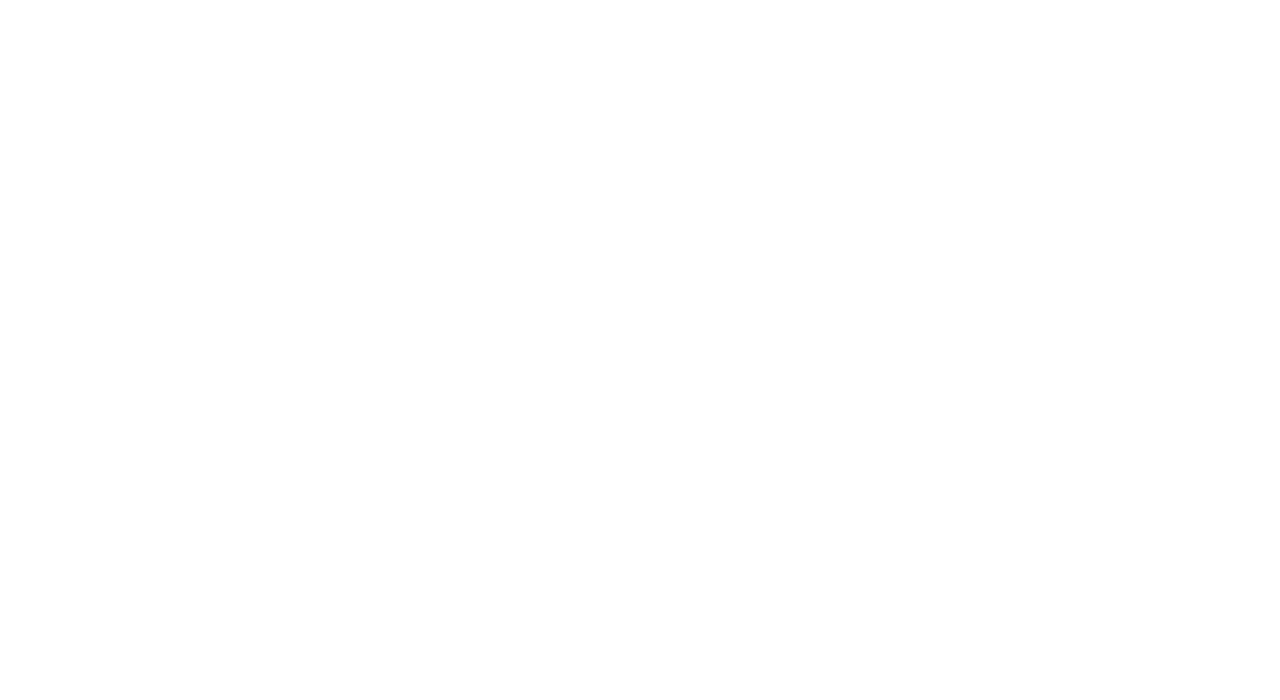
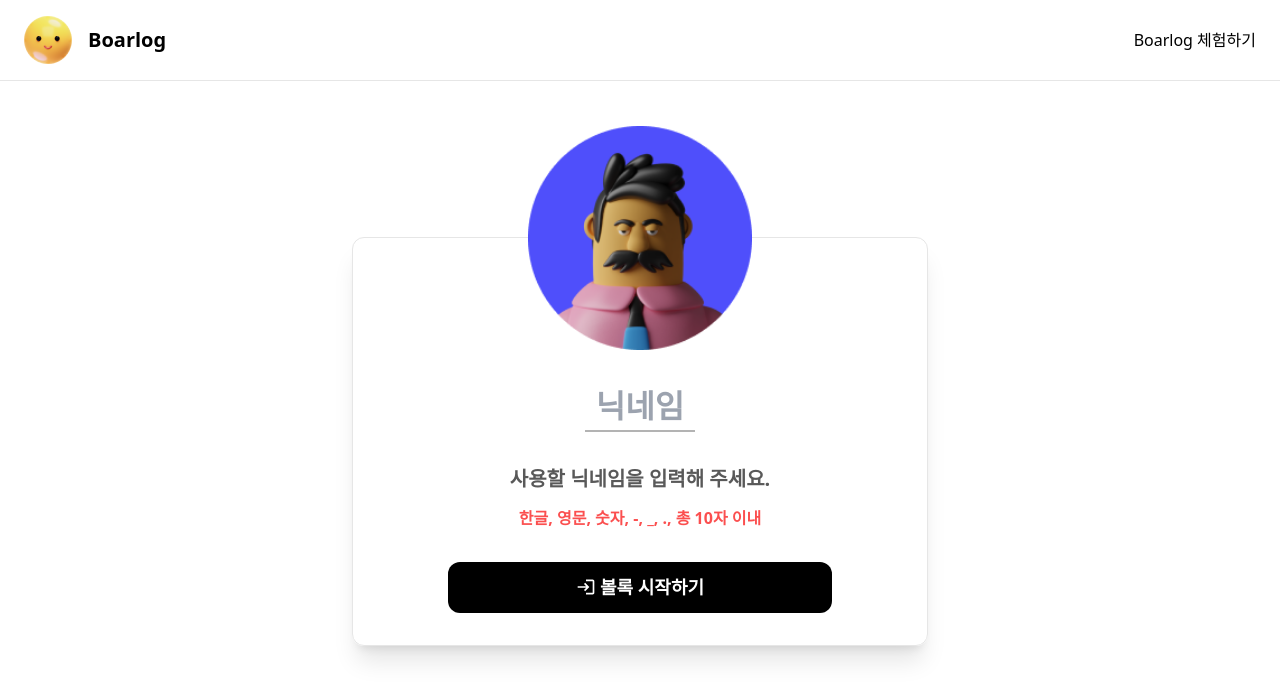
Before and after one commit to boostcampwm2023/web13_Boarlog, a React (Vite) app in the folder frontend/: page /start in a window 1280 px wide. Before the commit this address had no page. Shown: the top 700 px of the page. Built offline with nearby package versions, Linux system fonts and the light colour scheme; a web font is replaced by a local one.

Commit message:
feat: Start 페이지 UI 작업 #10
- Start 페이지 UI 작업을 완료하였습니다.

```diff
--- a/frontend/src/App.tsx
+++ b/frontend/src/App.tsx
@@ -9,6 +9,7 @@
 import Example from "./pages/Example/Example";
 
 import ToastContainer from "./components/Toast/ToastContainer";
+import Start from "./pages/Start/Start";
 
 const App = () => {
   return (
@@ -18,6 +19,7 @@
         <Routes>
           <Route path="/" element={<Home />} />
           <Route path="/login" element={<Login />} />
+          <Route path="/start" element={<Start />} />
           <Route path="/test" element={<Test />} />
           <Route path="/mictest" element={<MicTest />} />
           <Route path="/example" element={<Example />} />
--- /dev/null
+++ b/frontend/src/pages/Start/Start.tsx
@@ -0,0 +1,15 @@
+import Header from "@/components/Header/Header";
+import StartSection from "./components/StartSection";
+
+const Start = () => {
+  return (
+    <>
+      <Header type="login" />
+      <div className="flex flex-1 items-center justify-center h-[calc(100vh-80px)]">
+        <StartSection profileImage={""} />
+      </div>
+    </>
+  );
+};
+
+export default Start;
--- /dev/null
+++ b/frontend/src/pages/Start/components/StartSection.tsx
@@ -0,0 +1,49 @@
+import { useState } from "react";
+import Button from "@/components/Button/Button";
+import ProfileLarge from "@/assets/imgs/profileLarge.png";
+import EnterIcon from "@/assets/svgs/enter.svg?react";
+
+interface StartSectionProps {
+  profileImage: string;
+}
+
+const StartSection = ({ profileImage }: StartSectionProps) => {
+  const [nickname, setNickname] = useState("");
+
+  const handleChange = (event: React.ChangeEvent<HTMLInputElement>) => {
+    setNickname(event.target.value);
+  };
+  return (
+    <section className="flex relative w-11/12 max-w-xl p-8 flex-col items-center gap-8 rounded-xl border-default shadow-xl">
+      <img
+        src={profileImage ? profileImage : ProfileLarge}
+        alt="프로필 이미지"
+        className="absolute -top-20 w-40 h-40 st:w-56 st:h-56 st:-top-28"
+      />
+
+      <input
+        type="text"
+        value={nickname}
+        onChange={handleChange}
+        size={nickname.length || 1}
+        placeholder="닉네임"
+        maxLength={10}
+        className="mt-20 st:mt-28 semibold-32 text-center border-b-2 border-grayscale-gray focus:border-grayscale-black outline-none transition duration-200"
+      />
+
+      <div className="flex flex-col gap-3 justify-center items-center">
+        <p className="semibold-20 text-grayscale-darkgray">사용할 닉네임을 입력해 주세요.</p>
+        <p className="semibold-16 text-alert-100">한글, 영문, 숫자, -, _, ., 총 10자 이내</p>
+      </div>
+
+      <div className="w-full max-w-sm">
+        <Button type="full" buttonStyle="black">
+          <EnterIcon className="fill-grayscale-white" />
+          볼록 시작하기
+        </Button>
+      </div>
+    </section>
+  );
+};
+
+export default StartSection;
--- a/frontend/tailwind.config.js
+++ b/frontend/tailwind.config.js
@@ -6,7 +6,9 @@
   theme: {
     extend: {
       screens: {
-        hm: "52rem"
+        hm: "52rem",
+        st: "36rem",
+        lg: "36rem"
       },
       fontFamily: {
         pretendard: ["Pretendard Variable", "sans"]
```
Also changed, not shown: frontend/src/assets/imgs/ProfileLarge.png (added).
